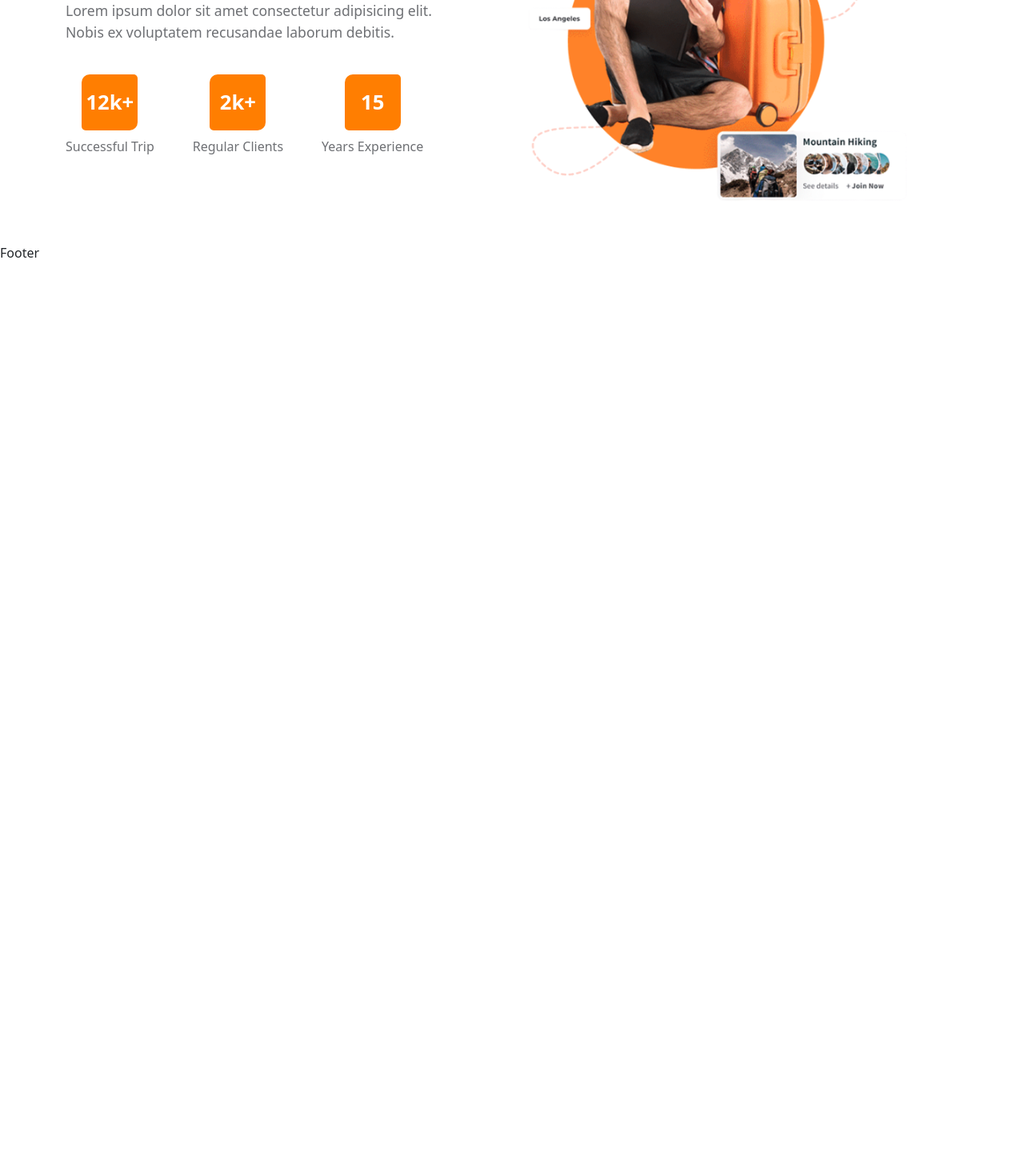
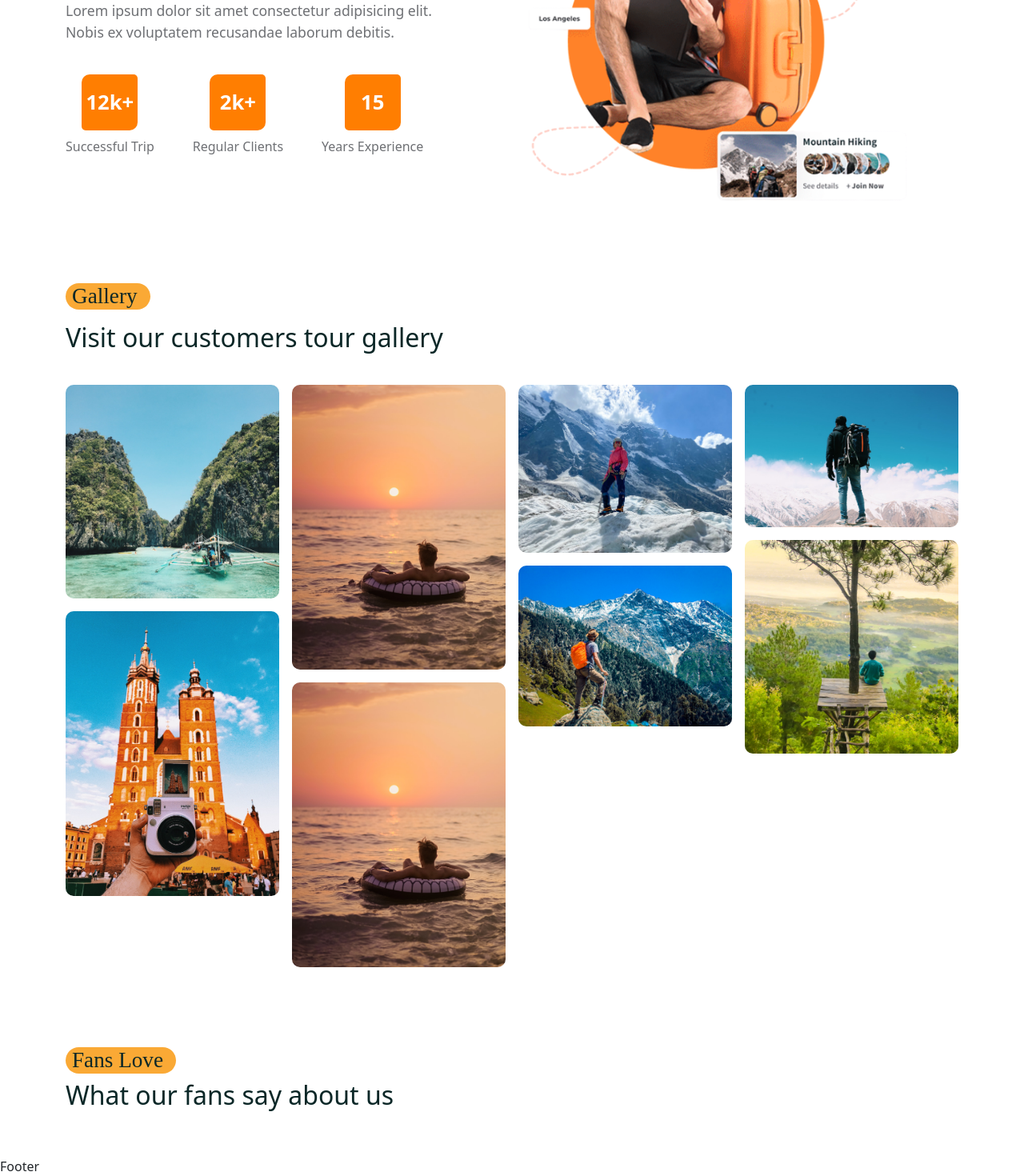
Before and after one commit to harshitpandey08/WanderStay, a React (Create React App) app in the folder frontend/: page /home in a window 1280 px wide. Shown: the part 2219-3689 px from the top of the page at 80% size. Before the commit the page ends 2547 px from the top, so only its background shows below. Built offline with nearby package versions, Linux system fonts and the light colour scheme; a web font is replaced by a local one.

Commit message:
Gallery Section

```diff
--- a/frontend/package.json
+++ b/frontend/package.json
@@ -9,7 +9,7 @@
     "bootstrap": "^5.2.3",
     "react": "^18.2.0",
     "react-dom": "^18.2.0",
-    "react-responsive-masonry": "^2.1.7",
+    "react-responsive-masonry": "^2.7.1",
     "react-router-dom": "^6.6.1",
     "react-scripts": "5.0.1",
     "react-slick": "^0.29.0",
--- /dev/null
+++ b/frontend/src/components/Image-gallery/MasonryImagesGallery.jsx
@@ -0,0 +1,24 @@
+import React from 'react';
+import galleryImages from './galleryImages';
+import Masonry, { ResponsiveMasonry } from 'react-responsive-masonry';
+
+const MasonryImagesGallery = () => {
+  return (
+    <ResponsiveMasonry columnsCountBreakPoints={{350: 1, 768: 3, 992: 4}}>
+      <Masonry gutter="1rem">
+        {
+          galleryImages.map((item,index)=> (
+          <img
+          className='masonry__img'
+            src={item}
+            key={index}
+            alt=""
+            style={{ width:"100%", display:"block",borderRadius:"10px" }}
+            />
+          ))}
+      </Masonry>
+    </ResponsiveMasonry>
+  );
+};
+
+export default MasonryImagesGallery;
--- /dev/null
+++ b/frontend/src/components/Image-gallery/galleryImages.js
@@ -0,0 +1,21 @@
+import galleryImg01 from '../../assets/images/gallery-01.jpg'
+import galleryImg02 from '../../assets/images/gallery-02.jpg'
+import galleryImg03 from '../../assets/images/gallery-03.jpg'
+import galleryImg04 from '../../assets/images/gallery-04.jpg'
+import galleryImg05 from '../../assets/images/gallery-05.jpg'
+import galleryImg06 from '../../assets/images/gallery-06.jpg'
+import galleryImg07 from '../../assets/images/gallery-07.jpg'
+
+
+const galleryImages = [
+  galleryImg01,
+  galleryImg07,
+  galleryImg02,
+  galleryImg06,
+  galleryImg03,
+  galleryImg04,
+  galleryImg05,
+  galleryImg07,
+]
+
+export default galleryImages;
--- a/frontend/src/pages/Home.jsx
+++ b/frontend/src/pages/Home.jsx
@@ -1,19 +1,20 @@
 import React from 'react';
 import '../style/home.css';
 
-import {Container , Row, Col} from 'reactstrap';
+import { Col, Container, Row } from 'reactstrap';
+import experience from '../assets/images/experience.png';
 import heroImg from '../assets/images/hero-img01.jpg';
 import heroImg02 from '../assets/images/hero-img02.jpg';
 import heroVideo from '../assets/images/hero-video.mp4';
 import worldImg from '../assets/images/world.png';
-import experience from '../assets/images/experience.png'
 
 import Subtitle from '../shared/Subtitle';
 
 
+import FeaturedTourList from '../components/Featured-tours/FeaturedTourList';
+import MasonryImagesGallery from '../components/Image-gallery/MasonryImagesGallery';
+import ServiceList from '../services/ServiceList';
 import SearchBar from '../shared/SearchBar';
-import ServiceList from '../services/ServiceList';
-import FeaturedTourList from '../components/Featured-tours/FeaturedTourList';
 
 const Home = () => {
   return (
@@ -125,6 +126,38 @@
         </Container>
       </section>
       {/*================ Experience section end ================= */}
+
+      {/*================ gallery section end ================= */}
+
+      <section>
+        <Container>
+          <Row>
+            <Col lg="12">
+              <Subtitle subtitle={"Gallery"}/>
+              <h2 className='gallery_title'>Visit our customers tour gallery</h2>
+            </Col>
+            <Col lg="12">
+              <MasonryImagesGallery/>
+            </Col>
+          </Row>
+        </Container>
+      </section>
+
+      {/*================ gallery section end ================= */}
+
+      {/*================ Tesinomial section end ================= */}
+      <section>
+        <Container>
+          <Row>
+            <Col lg="12">
+              <Subtitle subtitle={'Fans Love'}/>
+              <h2 className="tesinomial__title">What our fans say about us</h2>
+            </Col>
+          </Row>
+        </Container>
+      </section>
+
+      {/*================ Tesinomial section end ================= */}
     </>
   );
 };
--- a/frontend/src/style/home.css
+++ b/frontend/src/style/home.css
@@ -95,3 +95,17 @@
 .experience__img img{
   width: 90%;
 }
+
+.gallery_title{
+  font-style: 2.3rem;
+  margin-bottom: 2.5rem;
+  margin-top: 1rem;
+}
+
+.masonry__img {
+  transition: 0.3s;
+}
+
+.masonry__img:hover {
+  transform: scale(1.1);
+}
```
Also changed, not shown: 1 other file (tests, documents, lock files or other folders).
